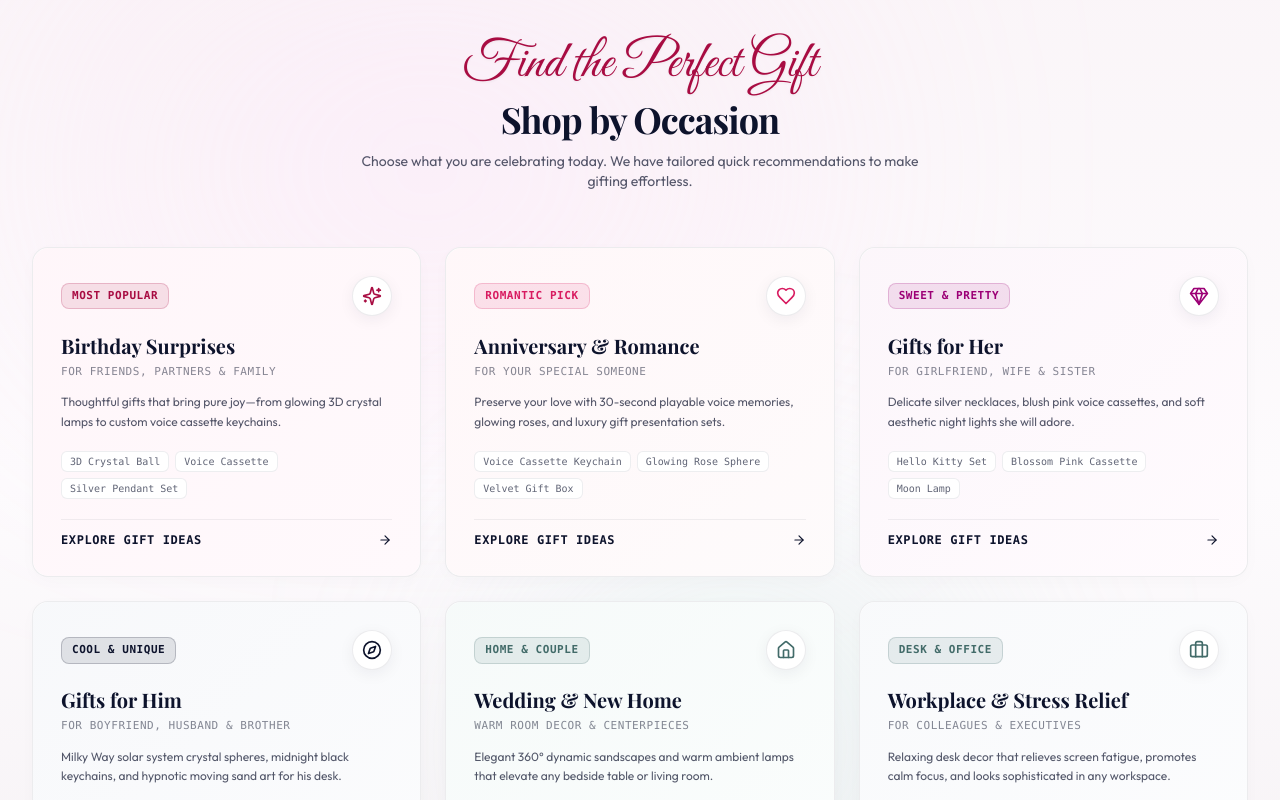
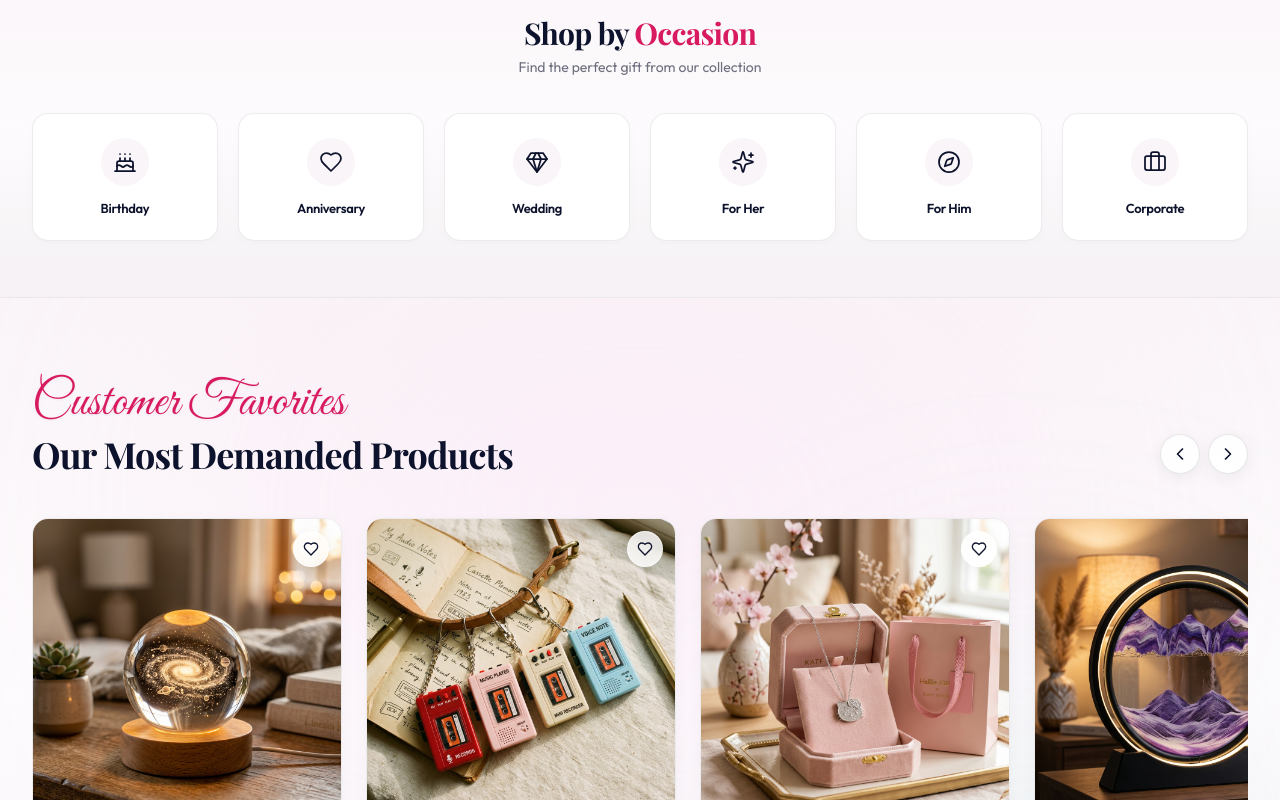
Before and after one commit to abunayem04/Zahra-s-World, a Next.js app: page / in a window 1280 px wide. Shown: the part 1000-1800 px from the top of the page. Built offline with nearby package versions, Linux system fonts and the light colour scheme; a web font is replaced by a local one.

Commit message:
feat: redesign Shop by Occasion to sleek minimal compact cards matching reference UI

```diff
--- a/src/components/catalog/OccasionGateway.tsx
+++ b/src/components/catalog/OccasionGateway.tsx
@@ -3,201 +3,91 @@
 import React from "react";
 import Link from "next/link";
 import {
+  Cake,
+  Heart,
+  Gem,
   Sparkles,
-  Heart,
-  Gift,
-  Briefcase,
   Compass,
-  ArrowRight,
-  Gem,
-  Smile,
-  Home as HomeIcon
+  Briefcase
 } from "lucide-react";
-import { motion } from "framer-motion";
 
-interface Occasion {
+interface OccasionItem {
   id: string;
-  badge: string;
-  badgeColor: string;
-  title: string;
-  subtitle: string;
-  desc: string;
+  name: string;
   icon: React.ComponentType<{ className?: string }>;
-  accentBg: string;
-  iconColor: string;
-  hoverBorder: string;
-  popularItems: string[];
 }
 
 export const OccasionGateway: React.FC = () => {
-  const occasions: Occasion[] = [
+  const occasions: OccasionItem[] = [
     {
       id: "birthday",
-      badge: "Most Popular",
-      badgeColor: "bg-[#A80C42]/10 text-[#A80C42] border-[#A80C42]/20",
-      title: "Birthday Surprises",
-      subtitle: "For Friends, Partners & Family",
-      desc: "Thoughtful gifts that bring pure joy—from glowing 3D crystal lamps to custom voice cassette keychains.",
-      icon: Sparkles,
-      accentBg: "from-[#FFF0F6] to-[#FFF5FA]",
-      iconColor: "text-[#A80C42]",
-      hoverBorder: "hover:border-[#A80C42]/40 hover:shadow-[0_16px_36px_-8px_rgba(168,12,66,0.18)]",
-      popularItems: ["3D Crystal Ball", "Voice Cassette", "Silver Pendant Set"],
+      name: "Birthday",
+      icon: Cake,
     },
     {
       id: "anniversary",
-      badge: "Romantic Pick",
-      badgeColor: "bg-[#D81B60]/10 text-[#D81B60] border-[#D81B60]/20",
-      title: "Anniversary & Romance",
-      subtitle: "For Your Special Someone",
-      desc: "Preserve your love with 30-second playable voice memories, glowing roses, and luxury gift presentation sets.",
+      name: "Anniversary",
       icon: Heart,
-      accentBg: "from-[#FFF2F5] to-[#FDF8F9]",
-      iconColor: "text-[#D81B60]",
-      hoverBorder: "hover:border-[#D81B60]/40 hover:shadow-[0_16px_36px_-8px_rgba(216,27,96,0.18)]",
-      popularItems: ["Voice Cassette Keychain", "Glowing Rose Sphere", "Velvet Gift Box"],
+    },
+    {
+      id: "wedding",
+      name: "Wedding",
+      icon: Gem,
     },
     {
       id: "for-her",
-      badge: "Sweet & Pretty",
-      badgeColor: "bg-[#9C0076]/10 text-[#9C0076] border-[#9C0076]/20",
-      title: "Gifts for Her",
-      subtitle: "For Girlfriend, Wife & Sister",
-      desc: "Delicate silver necklaces, blush pink voice cassettes, and soft aesthetic night lights she will adore.",
-      icon: Gem,
-      accentBg: "from-[#FAF0F8] to-[#FFF8FD]",
-      iconColor: "text-[#9C0076]",
-      hoverBorder: "hover:border-[#9C0076]/40 hover:shadow-[0_16px_36px_-8px_rgba(156,0,118,0.16)]",
-      popularItems: ["Hello Kitty Set", "Blossom Pink Cassette", "Moon Lamp"],
+      name: "For Her",
+      icon: Sparkles,
     },
     {
       id: "for-him",
-      badge: "Cool & Unique",
-      badgeColor: "bg-[#0D132C]/10 text-[#0D132C] border-[#0D132C]/20",
-      title: "Gifts for Him",
-      subtitle: "For Boyfriend, Husband & Brother",
-      desc: "Milky Way solar system crystal spheres, midnight black keychains, and hypnotic moving sand art for his desk.",
+      name: "For Him",
       icon: Compass,
-      accentBg: "from-[#F2F4F8] to-[#F9FAFC]",
-      iconColor: "text-[#0D132C]",
-      hoverBorder: "hover:border-[#0D132C]/40 hover:shadow-[0_16px_36px_-8px_rgba(13,19,44,0.18)]",
-      popularItems: ["Solar System Sphere", "Midnight Cassette", "Sand Art Lamp"],
-    },
-    {
-      id: "wedding",
-      badge: "Home & Couple",
-      badgeColor: "bg-[#426B69]/10 text-[#426B69] border-[#426B69]/20",
-      title: "Wedding & New Home",
-      subtitle: "Warm Room Decor & Centerpieces",
-      desc: "Elegant 360° dynamic sandscapes and warm ambient lamps that elevate any bedside table or living room.",
-      icon: HomeIcon,
-      accentBg: "from-[#F0F7F6] to-[#F8FCFB]",
-      iconColor: "text-[#426B69]",
-      hoverBorder: "hover:border-[#426B69]/40 hover:shadow-[0_16px_36px_-8px_rgba(66,107,105,0.18)]",
-      popularItems: ["Rotating Sand Lamp", "Snowing Streetlamp", "Crystal Sphere"],
     },
     {
       id: "corporate",
-      badge: "Desk & Office",
-      badgeColor: "bg-[#426B69]/10 text-[#426B69] border-[#426B69]/20",
-      title: "Workplace & Stress Relief",
-      subtitle: "For Colleagues & Executives",
-      desc: "Relaxing desk decor that relieves screen fatigue, promotes calm focus, and looks sophisticated in any workspace.",
+      name: "Corporate",
       icon: Briefcase,
-      accentBg: "from-[#F4F6F9] to-[#FAFBFD]",
-      iconColor: "text-[#426B69]",
-      hoverBorder: "hover:border-[#426B69]/40 hover:shadow-[0_16px_36px_-8px_rgba(66,107,105,0.18)]",
-      popularItems: ["360° Sand Hourglass", "Saturn Crystal Ball", "Ambient Lamp"],
     },
   ];
 
   return (
     <section
       id="shop-by-occasion"
-      className="relative w-full py-16 sm:py-20 bg-gradient-to-b from-[#FAF5F8] via-[#FDFBFD] to-[#F5F1F4] border-t border-b border-noir/[0.06] overflow-hidden"
+      className="w-full py-10 sm:py-14 bg-gradient-to-b from-[#FAF5F8] via-[#FDFBFD] to-[#F5F1F4] border-t border-b border-noir/[0.06]"
     >
-      {/* Soft Ambient Caustic Halo Lights */}
-      <div className="absolute top-10 left-1/3 -translate-x-1/2 w-[700px] h-[340px] rounded-full bg-[#FFD3F6]/30 blur-[140px] pointer-events-none" />
-      <div className="absolute bottom-10 right-1/4 w-[450px] h-[450px] rounded-full bg-[#C0E6DE]/25 blur-[130px] pointer-events-none" />
+      <div className="max-w-[1360px] mx-auto px-4 sm:px-6 lg:px-8">
 
-      <div className="max-w-[1360px] mx-auto px-4 sm:px-6 lg:px-8 relative z-10">
-
-        {/* Section Header */}
-        <div className="text-center max-w-3xl mx-auto mb-10 sm:mb-14">
-          {/* Sweet Signature Kicker */}
-          <span className="font-signature text-4xl sm:text-5xl lg:text-[52px] text-[#A80C42] leading-none block mb-2 select-none drop-shadow-sm">
-            Find the Perfect Gift
-          </span>
-
-          {/* Statuesque Headline */}
-          <h2 className="font-playfair text-2xl sm:text-3xl lg:text-4xl font-bold text-noir tracking-tight leading-[1.15] mb-3">
-            Shop by Occasion
+        {/* Centered Minimal Header */}
+        <div className="text-center max-w-xl mx-auto mb-7 sm:mb-9">
+          <h2 className="font-playfair text-2xl sm:text-3xl font-bold text-noir tracking-tight mb-1.5">
+            Shop by <span className="text-[#D81B60]">Occasion</span>
           </h2>
-
-          <p className="font-sans text-xs sm:text-sm text-noir/70 max-w-xl mx-auto leading-relaxed">
-            Choose what you are celebrating today. We have tailored quick recommendations to make gifting effortless.
+          <p className="font-sans text-xs sm:text-sm text-noir/60">
+            Find the perfect gift from our collection
           </p>
         </div>
 
-        {/* 6-Card Responsive Occasion Grid (3x2 Desktop, 2x3 Tablet, 1x6 Mobile) */}
-        <div className="grid grid-cols-1 md:grid-cols-2 lg:grid-cols-3 gap-5 sm:gap-6">
-          {occasions.map((occ, idx) => {
-            const Icon = occ.icon;
+        {/* 6 Compact Minimal Cards in a Clean Single-Row Grid */}
+        <div className="grid grid-cols-2 sm:grid-cols-3 lg:grid-cols-6 gap-3 sm:gap-4 lg:gap-5">
+          {occasions.map((item) => {
+            const Icon = item.icon;
 
             return (
               <Link
-                key={occ.id}
+                key={item.id}
                 href="#collection"
-                className={`group relative rounded-[16px] bg-white border border-noir/[0.08] p-6 sm:p-7 transition-all duration-300 flex flex-col justify-between shadow-[0_4px_20px_-4px_rgba(0,0,0,0.03)] ${occ.hoverBorder} hover:-translate-y-1`}
+                className="group relative bg-white rounded-[14px] sm:rounded-[16px] border border-noir/[0.08] p-5 sm:p-6 flex flex-col items-center justify-center gap-3.5 shadow-[0_2px_10px_rgba(0,0,0,0.02)] hover:shadow-[0_12px_28px_-6px_rgba(216,27,96,0.18)] hover:border-[#D81B60]/40 hover:-translate-y-1 transition-all duration-300 select-none cursor-pointer"
               >
-                {/* Background Subtle Gradient Glow */}
-                <div
-                  className={`absolute inset-0 rounded-[16px] bg-gradient-to-br ${occ.accentBg} opacity-60 group-hover:opacity-100 transition-opacity duration-300 pointer-events-none`}
-                />
-
-                <div className="relative z-10">
-                  {/* Top Row: Tag Badge & Vector Icon */}
-                  <div className="flex items-center justify-between gap-2 mb-4">
-                    <span className={`px-2.5 py-1 rounded-[8px] border text-[11px] font-mono font-bold uppercase tracking-wider ${occ.badgeColor}`}>
-                      {occ.badge}
-                    </span>
-
-                    <div className="w-10 h-10 rounded-full bg-white border border-noir/[0.08] shadow-sm flex items-center justify-center group-hover:scale-110 transition-transform duration-300">
-                      <Icon className={`w-5 h-5 ${occ.iconColor}`} />
-                    </div>
-                  </div>
-
-                  {/* Title & Subtitle */}
-                  <h3 className="font-playfair text-xl font-bold text-noir group-hover:text-[#A80C42] transition-colors mb-1">
-                    {occ.title}
-                  </h3>
-                  <div className="font-mono text-[11px] uppercase tracking-wider text-noir/50 mb-3">
-                    {occ.subtitle}
-                  </div>
-
-                  {/* Description */}
-                  <p className="font-sans text-xs text-noir/70 leading-relaxed mb-5">
-                    {occ.desc}
-                  </p>
-
-                  {/* Quick Pill Suggestions */}
-                  <div className="flex flex-wrap gap-1.5 mb-5">
-                    {occ.popularItems.map((item, itemIdx) => (
-                      <span
-                        key={itemIdx}
-                        className="px-2 py-0.5 rounded-[6px] bg-white/90 border border-noir/[0.07] text-[10px] font-mono text-noir/65"
-                      >
-                        {item}
-                      </span>
-                    ))}
-                  </div>
+                {/* Icon Box */}
+                <div className="w-11 h-11 sm:w-12 sm:h-12 rounded-full bg-[#FAF5F8] group-hover:bg-[#FFF0F6] flex items-center justify-center transition-colors duration-300">
+                  <Icon className="w-5 h-5 sm:w-6 sm:h-6 text-noir group-hover:text-[#D81B60] group-hover:scale-110 transition-transform duration-300 stroke-[1.75]" />
                 </div>
 
-                {/* Bottom Action Prompt */}
-                <div className="relative z-10 pt-3 border-t border-noir/[0.06] flex items-center justify-between text-xs font-mono font-bold uppercase tracking-wider text-noir group-hover:text-[#A80C42] transition-colors">
-                  <span>Explore Gift Ideas</span>
-                  <ArrowRight className="w-3.5 h-3.5 transform group-hover:translate-x-1 transition-transform" />
-                </div>
+                {/* Text Label */}
+                <span className="font-sans font-semibold text-xs sm:text-[13px] text-noir group-hover:text-[#D81B60] transition-colors tracking-tight text-center">
+                  {item.name}
+                </span>
               </Link>
             );
           })}
```
